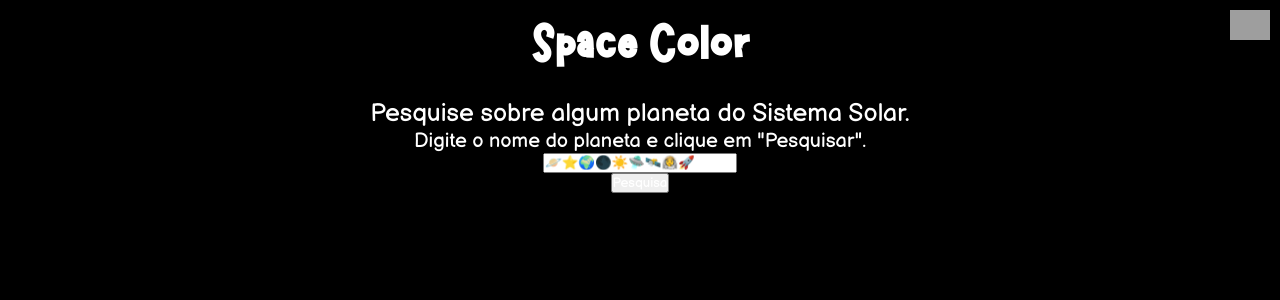
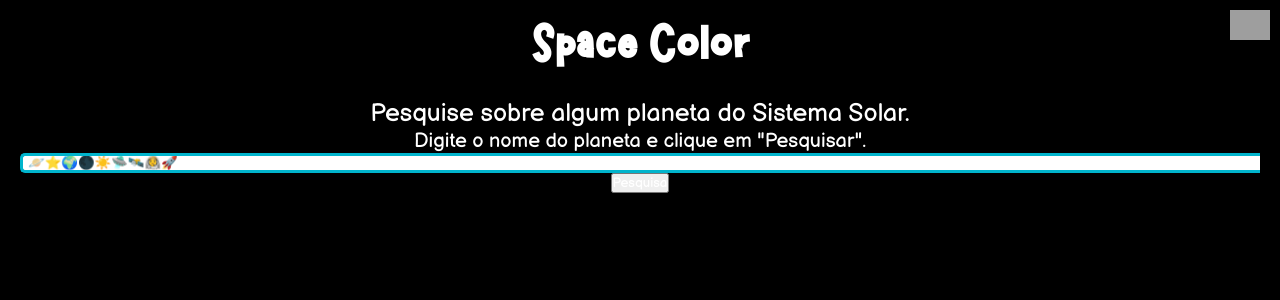
Before and after one commit to WerikTo/Space_Color, a PHP site: page /pesquisa.html in a window 1280 px wide. Shown: the top 300 px of the page. Run offline with PHP 8.4, Linux system fonts and the light colour scheme; grey boxes are pictures that could not be loaded.

Commit message:
Update k.css

```diff
--- a/k.css
+++ b/k.css
@@ -35,6 +35,17 @@ body {
     height: 100vh;
   }
 
+  #Campo {
+  width: 100%;
+  border: 3px solid #00B4CC;
+  border-right: none;
+  padding: 5px;
+  height: 20px;
+  border-radius: 5px 0 0 5px;
+  outline: none;
+  color: #9DBFAF;
+  }
+
   .page-title {
     color: #ffffff;
     font-size: 55px;
```
